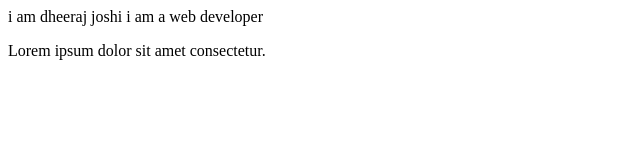
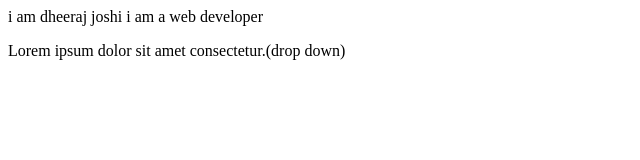
Before and after one commit to dheerajjoshi11/localrepo, a plain HTML site: page index.html in a window 1280 px wide. Shown: the full height of the page, 0-640 px from the left. Drawn offline with Linux system fonts and the light colour scheme.

Commit message:
Add drop down

```diff
--- a/index.html
+++ b/index.html
@@ -1,2 +1,2 @@
 <p>i am dheeraj joshi i am a web developer</p>
-<p>Lorem ipsum dolor sit amet consectetur.</p>
+<p>Lorem ipsum dolor sit amet consectetur.(drop down)</p>
```
